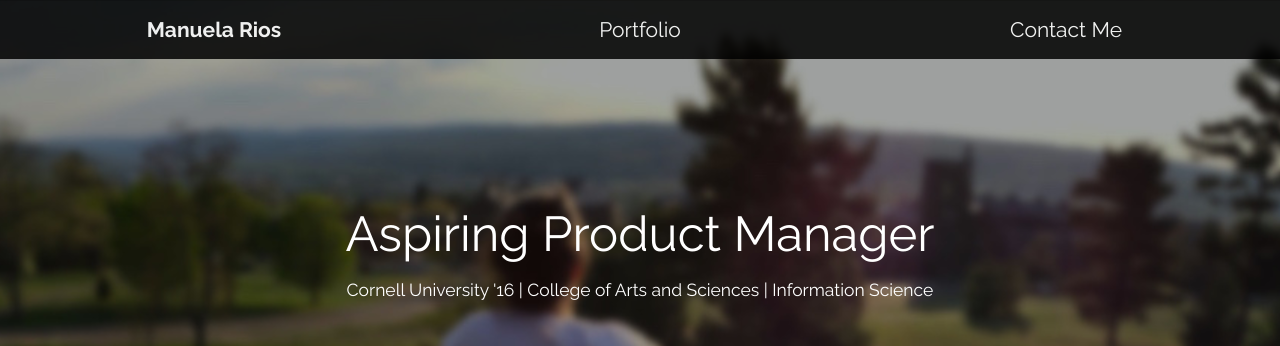
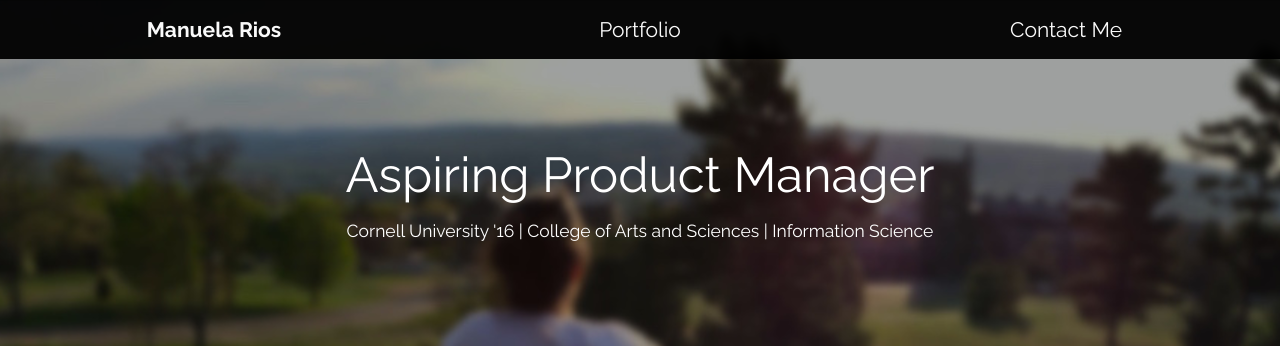
Before and after one commit to yorios9312/yorios9312.github.io, a PHP site: page / in a window 1280 px wide. Shown: the top 346 px of the page. Run offline with PHP 8.4, Linux system fonts and the light colour scheme; some libraries are stand-ins or nearby versions.

Commit message:
Stick Navbar
Made the nav sticky
Changed the opacity

```diff
--- a/css/styles.css
+++ b/css/styles.css
@@ -48,8 +48,12 @@ body {
 	font-size: 1.5em;
 	padding-top: 1%;
 	padding-bottom: 1%;
-	opacity: 0.85;
+	opacity: 0.95;
 	border-radius: 0;
+  position: fixed;
+  width: 100%;
+  top: 0;
+  z-index: 4;
 }
 
 .navbar a {
--- a/index.html
+++ b/index.html
@@ -26,6 +26,7 @@
 
   <!-- js -->
   <script src="js/modernizr.js"></script>
+
 </head>
 
 <body>
```
